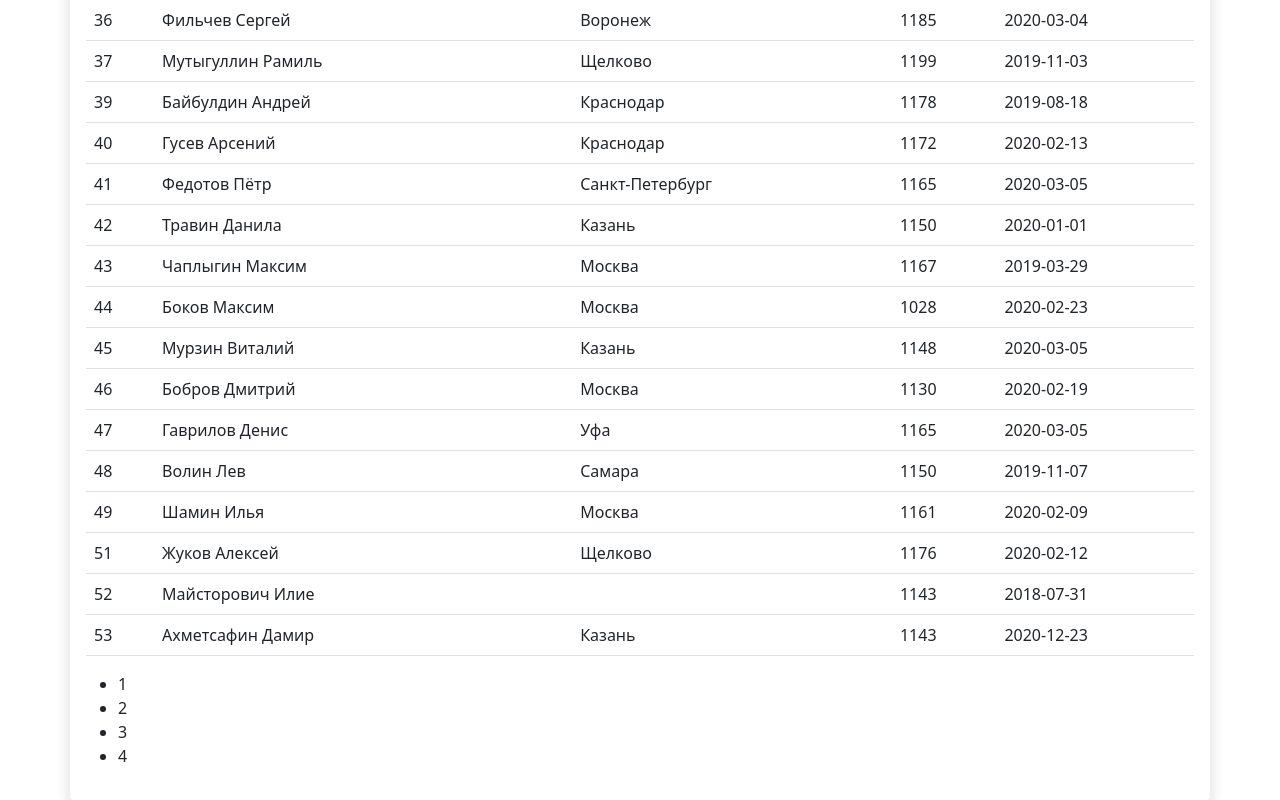
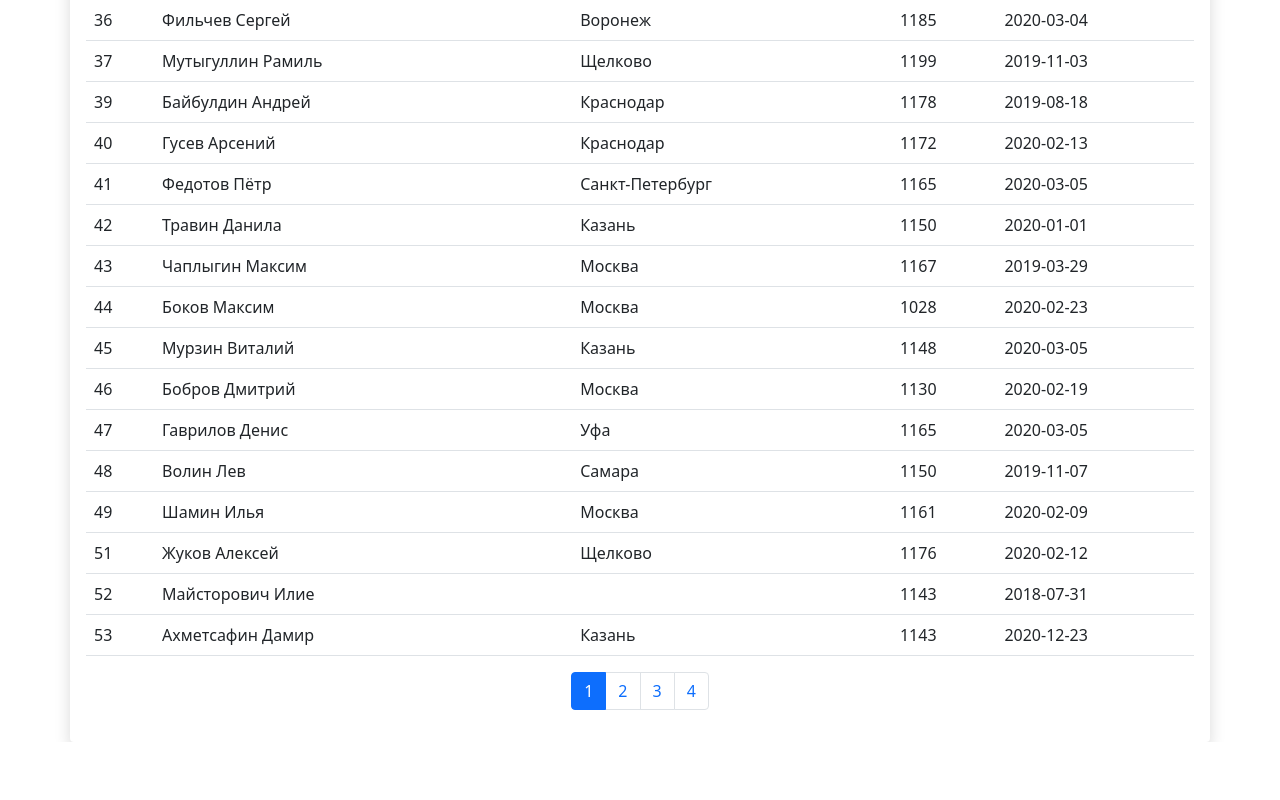
Before and after one commit to visor517/panda_task1, a React (Create React App) app: page / in a window 1280 px wide. Shown: the part 1538-2338 px from the top of the page. After the commit the page ends 2280 px from the top, so only its background shows below. Built offline with nearby package versions, Linux system fonts and the light colour scheme.

Commit message:
added pagination

```diff
--- a/src/App.js
+++ b/src/App.js
@@ -93,7 +93,7 @@ function App() {
             </table> :
             <p>Загружается...</p>
           }
-          <Pagination numRows={preparedRows.length} rowsLimit={rowsLimit} onClick={setPageNum} />
+          <Pagination numRows={preparedRows.length} rowsLimit={rowsLimit} activePage={pageNum} setPageNum={setPageNum} />
         </div>
       </div>
     </div>
--- a/src/components/Limiter/Limiter.js
+++ b/src/components/Limiter/Limiter.js
@@ -9,7 +9,7 @@ export default function Limiter({ limit, setLimit }) {
     return (
         <div>
             10 - 100 :
-            <input type="number" min="10" max="100" defaultValue={limit} onChange={e => handler(e.target.value)} />
+            <input type="number" min="10" max="100" className="ms-2" defaultValue={limit} onChange={e => handler(e.target.value)} />
         </div>
     )
 }
--- a/src/components/Pagination/Pagination.js
+++ b/src/components/Pagination/Pagination.js
@@ -1,4 +1,4 @@
-export default function Pagination({ numRows, rowsLimit, onClick}) {
+export default function Pagination({ numRows, rowsLimit, activePage, setPageNum}) {
 
     let pages = [], i = 0
     do {
@@ -7,13 +7,20 @@ export default function Pagination({ numRows, rowsLimit, onClick}) {
     } while (i*rowsLimit < numRows)
 
     return (
-        <ul className="reactTable_pagination">
+        <nav aria-label="Page navigation" className="d-flex justify-content-center">
+            <ul class="pagination">
                 { pages.map((page, index)  => {
+                    let liClass = "page-item"
+                    if (page === activePage) liClass += " active"
+
                     return (
-                    <li key={index} onClick={() => onClick(page)}>{ page }</li>
+                        <li class={liClass} key={index}>
+                            <button class="page-link" onClick={() => setPageNum(page)}>{ page }</button>
+                        </li>
                     )
                 }
                 ) }
             </ul>
+        </nav>
     )
 }
```
Lines whose indentation alone changed are shown as unchanged.
